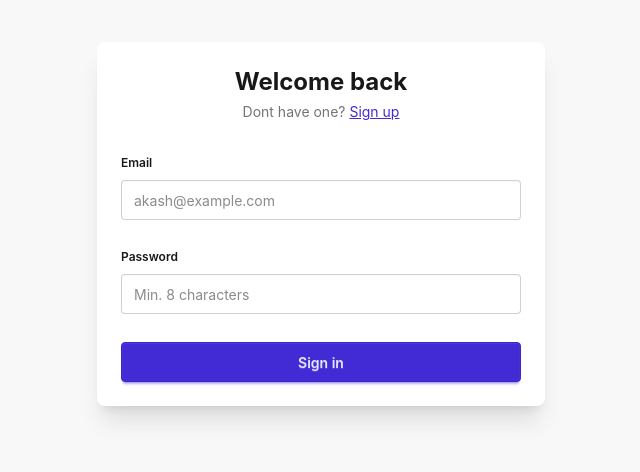
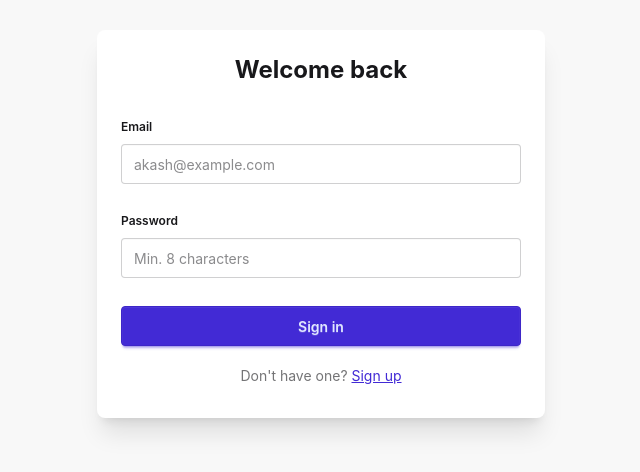
Before and after one commit to Akash2624-07/codequest, a React app in the folder frontend/: page /login in a window 1280 px wide. Shown: the part 176-648 px from the top of the page, without its empty margins (319-959 px from the left). Built offline with nearby package versions, Linux system fonts and the light colour scheme; no server answers; the HTML template or start-up script is replaced by a standard one.

Commit message:
fix(auth): move login/signup redirect link to card footer

```diff
--- a/frontend/src/pages/Login.jsx
+++ b/frontend/src/pages/Login.jsx
@@ -40,12 +40,6 @@ function Login() {
           {/* Header */}
           <div className="text-center mb-2">
             <h1 className="text-2xl font-bold">Welcome back</h1>
-            <p className="text-base-content/60 text-sm mt-1">
-              Dont have one?{' '}
-              <Link to="/signup" className="link link-primary">
-                Sign up
-              </Link>
-            </p>
           </div>
 
           {/* Form */}
@@ -98,6 +92,14 @@ function Login() {
                 'Sign in'
               )}
             </button>
+            <div className="text-center mb-2">
+              <p className="text-base-content/60 text-sm mt-1">
+                Don't have one?{' '}
+                <Link to="/signup" className="link link-primary">
+                  Sign up
+                </Link>
+              </p>
+            </div>
           </form>
         </div>
       </div>
--- a/frontend/src/pages/Signup.jsx
+++ b/frontend/src/pages/Signup.jsx
@@ -31,7 +31,7 @@ function Signup() {
     if (isAuthenticated) {
       navigate('/');
     }
-  },[isAuthenticated]);
+  }, [isAuthenticated]);
 
   return (
     <div className="min-h-screen bg-base-200 flex items-center justify-center px-4">
@@ -40,12 +40,6 @@ function Signup() {
           {/* Header */}
           <div className="text-center mb-2">
             <h1 className="text-2xl font-bold">Create an account</h1>
-            <p className="text-base-content/60 text-sm mt-1">
-              Already have one?{' '}
-              <Link to="/login" className="link link-primary">
-                Sign in
-              </Link>
-            </p>
           </div>
 
           {/* Form */}
@@ -114,6 +108,14 @@ function Signup() {
                 'Sign Up'
               )}
             </button>
+            <div className="text-center mb-2">
+              <p className="text-base-content/60 text-sm mt-1">
+                Already have one?{' '}
+                <Link to="/login" className="link link-primary">
+                  Sign in
+                </Link>
+              </p>
+            </div>
           </form>
         </div>
       </div>
```
